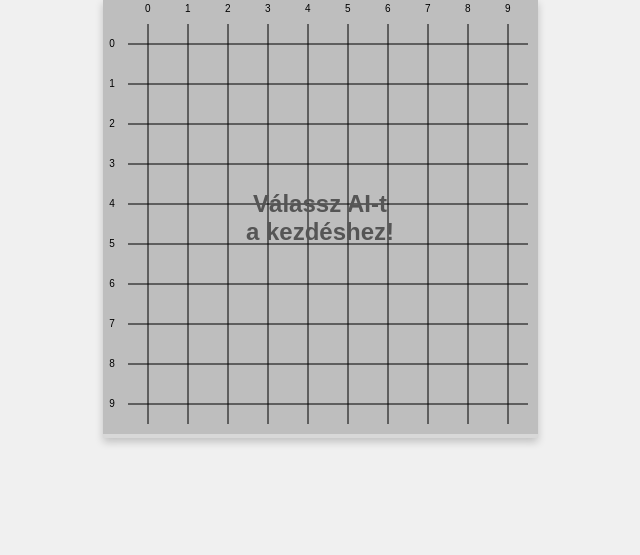
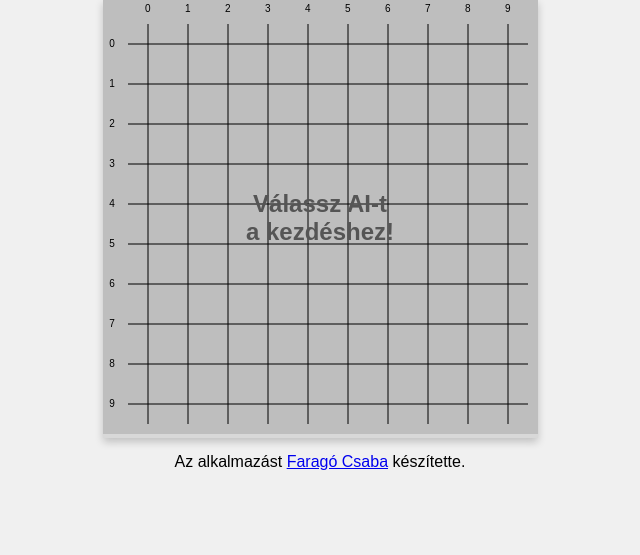
Before and after one commit to faragocsaba/amoba, a FastAPI app: page / in a window 1280 px wide. Shown: the part 198-753 px from the top of the page, without its empty margins (320-960 px from the left). Run offline with FastAPI, Linux system fonts and the light colour scheme.

Commit message:
Add impressum

```diff
--- a/templates/index.html
+++ b/templates/index.html
@@ -13,6 +13,7 @@
         #btn-mcts { background-color: #e8f5e9; color: #2e7d32; }
         #btn-minimax:disabled, #btn-mcts:disabled { background-color: #ccc; color: #666; cursor: not-allowed; }
         #game-area { display: inline-block; position: relative; box-shadow: 0 4px 8px rgba(0,0,0,0.2); }
+        #impressum { padding: 15px 0px 0px 0px; }
         canvas { cursor: crosshair; transition: background-color 0.3s; }
         #status { font-size: 18px; font-weight: bold; margin: 15px 0; min-height: 24px; }
         .overlay { position: absolute; top: 0; left: 0; width: 100%; height: 100%; background: rgba(0,0,0,0.1); display: flex; justify-content: center; align-items: center; color: #555; font-size: 24px; font-weight: bold; pointer-events: none; opacity: 0; transition: opacity 0.3s; }
@@ -33,6 +34,10 @@
     <div id="game-area">
         <canvas id="board" width="450" height="450"></canvas>
         <div id="overlay" class="overlay active">Válassz AI-t<br>a kezdéshez!</div>
+    </div>
+
+    <div id="impressum">
+        Az alkalmazást <a href="http://faragocsaba.hu">Faragó Csaba</a> készítette.
     </div>
 
     <script>
```
